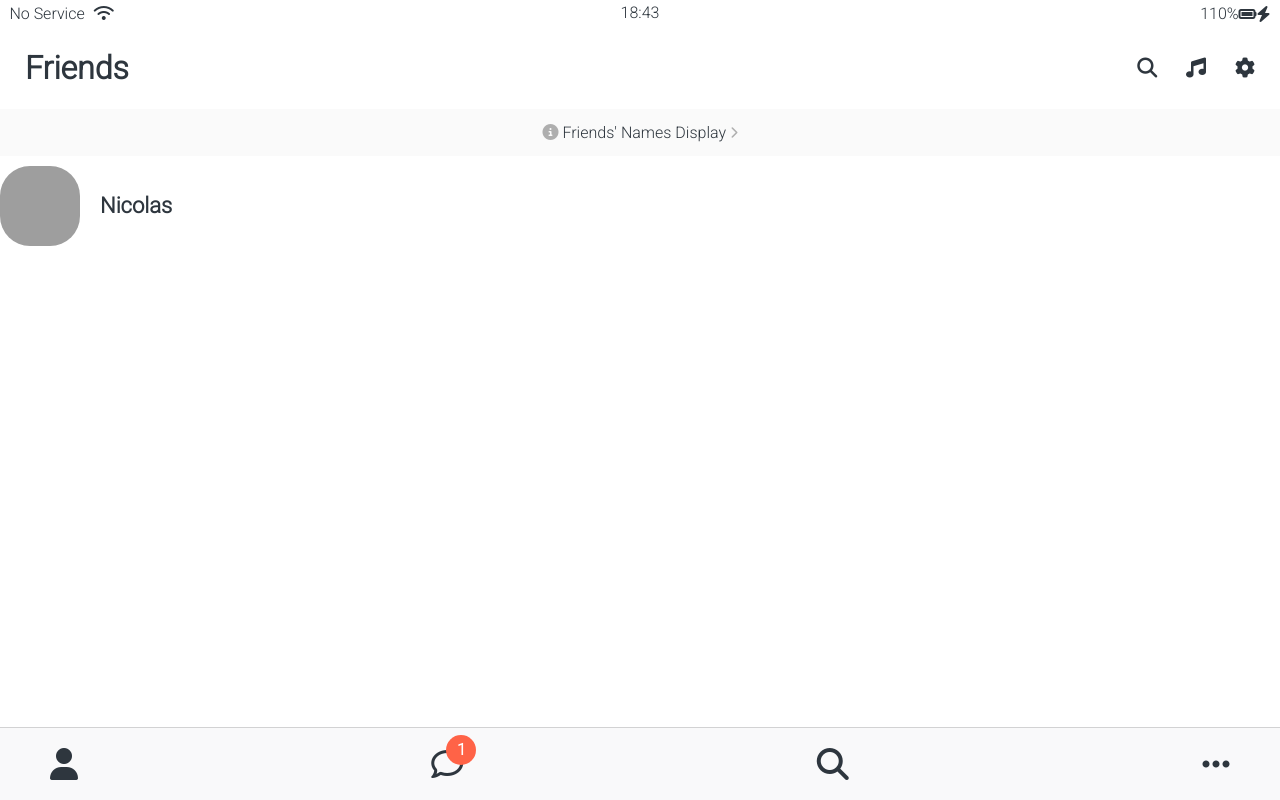
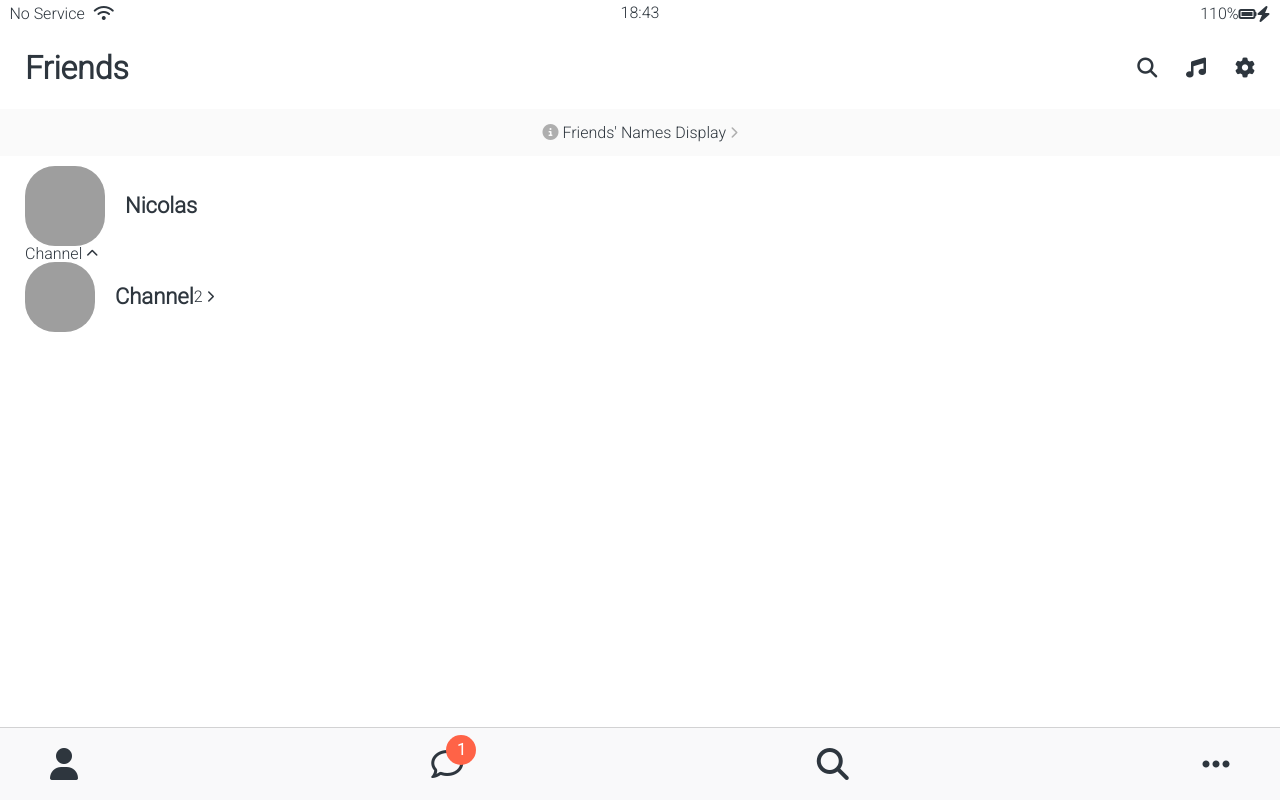
Before and after one commit to CJewon/kokoa-clone-2022, a plain HTML site: page friends.html in a window 1280 px wide. Drawn offline with Linux system fonts and the light colour scheme; grey boxes are pictures that could not be loaded.

Commit message:
Kokoa Talk Update

```diff
--- a/friends.html
+++ b/friends.html
@@ -37,7 +37,7 @@
       <i class="fa-solid fa-chevron-right fa-xs"></i>
     </a>
 
-    <main class="friendsm-screen">
+    <main class="friends-screen">
       <div class="user-component">
         <div class="user-component__column">
           <img
@@ -50,6 +50,27 @@
           </div>
         </div>
         <div class="user-component__column"></div>
+      </div>
+      <div class="friends-screen_channel">
+        <div class="friends-screen__chnnel-header">
+          <span>Channel</span>
+          <i class="fa-solid fa-chevron-up fa-xs"></i>
+        </div>
+        <div class="user-component">
+          <div class="user-component__column">
+            <img
+              src="https://avatars3.githubusercontent.com/u/3612017"
+              class="user-component__avatar user-component__avatar--sm"
+            />
+            <div class="user-component__text">
+              <h4 class="user-component__title">Channel</h4>
+            </div>
+          </div>
+          <div class="user-component__column">
+            <span>2</span>
+            <i class="fa-solid fa-chevron-right fa-xs"></i>
+          </div>
+        </div>
       </div>
     </main>
 
```
